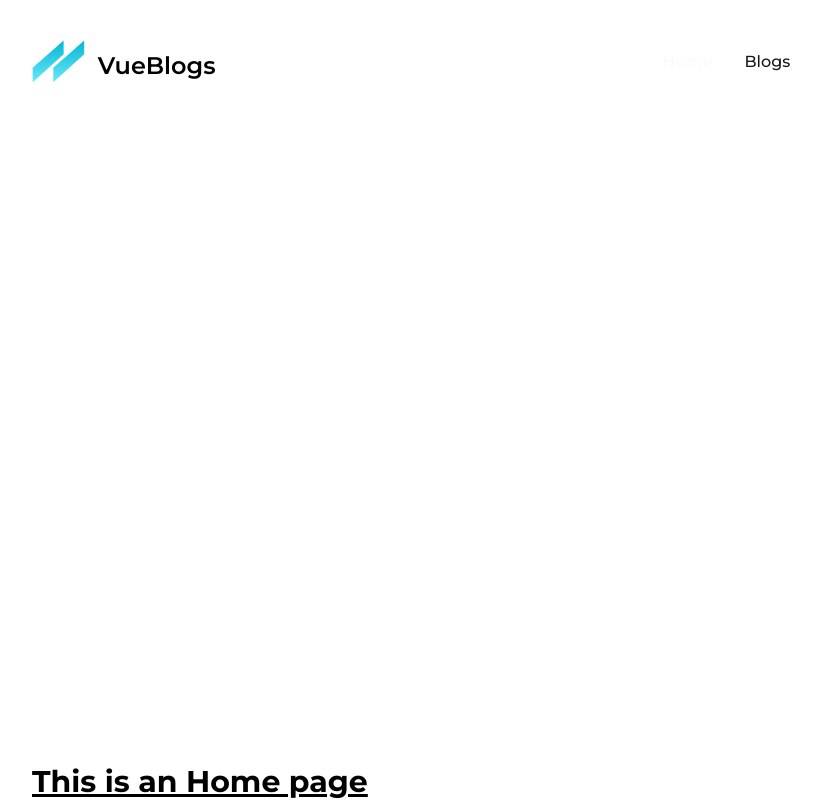
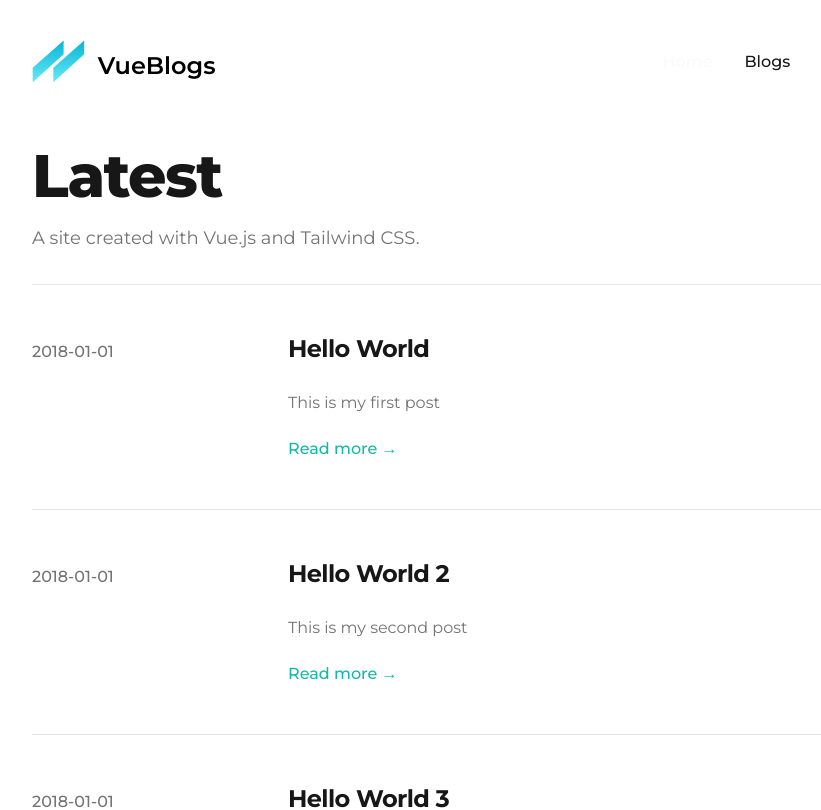
Before and after one commit to swaubhik/vue-blog, a Vue app: page / in a window 1280 px wide. Shown: the top 810 px of the page, without its empty margins (96-917 px from the left). Built offline with nearby package versions, Linux system fonts and the light colour scheme; data requests are answered from the project's data file.

Commit message:
Update HomeView.vue

```diff
--- a/src/views/HomeView.vue
+++ b/src/views/HomeView.vue
@@ -1,5 +1,86 @@
 <template>
-  <div class="home">
-    <h1 class="text-3xl font-bold underline">This is an Home page</h1>
+  <div className="divide-y divide-gray-200 dark:divide-gray-700">
+    <div className="space-y-2 pt-6 pb-8 md:space-y-5">
+      <h1
+        className="text-3xl font-extrabold leading-9 tracking-tight text-gray-900 dark:text-gray-100 sm:text-4xl sm:leading-10 md:text-6xl md:leading-14"
+      >
+        Latest
+      </h1>
+      <p className="text-lg leading-7 text-gray-500 dark:text-gray-400">
+        A site created with Vue.js and Tailwind CSS.
+      </p>
+    </div>
+    <ul className="divide-y divide-gray-200 dark:divide-gray-700">
+      <li v-for="post in postData.slice(0, 3)" :key="post.id" className="py-12">
+        <article>
+          <div
+            className="space-y-2 xl:grid xl:grid-cols-4 xl:items-baseline xl:space-y-0"
+          >
+            <dl>
+              <dt className="sr-only">Published on</dt>
+              <dd
+                className="text-base font-medium leading-6 text-gray-500 dark:text-gray-400"
+              >
+                <span>{{ post.date }}</span>
+              </dd>
+            </dl>
+            <div className="space-y-5 xl:col-span-3">
+              <div className="space-y-6">
+                <div>
+                  <h2 className="text-2xl font-bold leading-8 tracking-tight">
+                    <router-link
+                      to="#"
+                      className="text-gray-900 dark:text-gray-100"
+                    >
+                      {{ post.title }}
+                    </router-link>
+                  </h2>
+                </div>
+                <div
+                  className="prose max-w-none text-gray-500 dark:text-gray-400"
+                >
+                  {{ post.body }}
+                </div>
+              </div>
+              <div className="text-base font-medium leading-6">
+                <router-link
+                  to="#"
+                  className="text-primary-500 hover:text-primary-600 dark:hover:text-primary-400"
+                >
+                  Read more &rarr;
+                </router-link>
+              </div>
+            </div>
+          </div>
+        </article>
+      </li>
+    </ul>
+  </div>
+  <div className="flex justify-end text-base font-medium leading-6">
+    <router-link
+      :to="{ name: 'Blogs' }"
+      className="text-primary-500 hover:text-primary-600 dark:hover:text-primary-400"
+      aria-label="all posts"
+    >
+      All Posts &rarr;
+    </router-link>
   </div>
 </template>
+
+<script>
+import axios from "axios";
+import { onMounted, ref } from "vue";
+export default {
+  setup() {
+    const postData = ref("");
+    onMounted(() => {
+      axios.get("http://localhost:3000/posts").then((res) => {
+        postData.value = res.data;
+      });
+    });
+    return { postData };
+  },
+};
+</script>
+
+<style></style>
```
